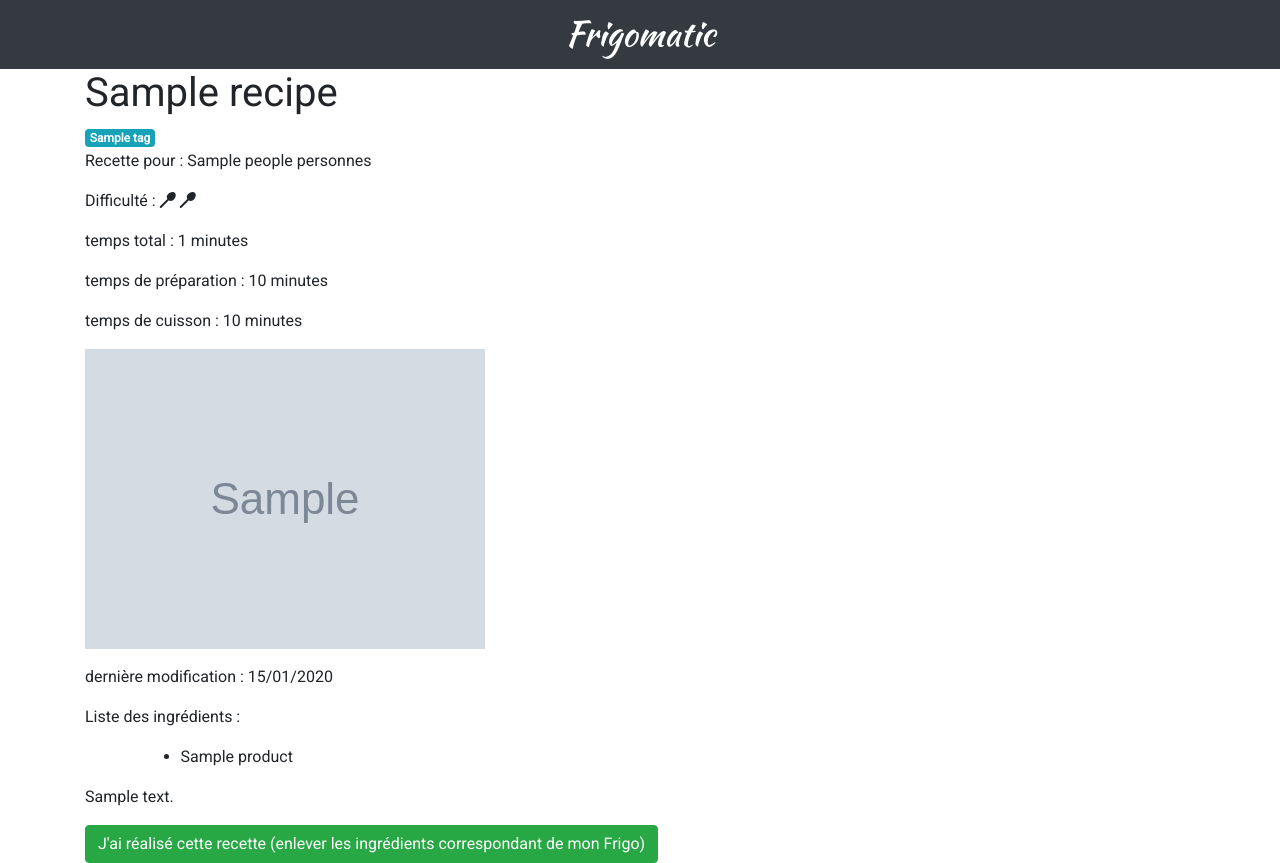
After one commit to merigoharra/Frigomatic-, a Symfony app: template templates/recipe/show.html.twig in a window 1280 px wide. The commit adds this page. Run offline with Twig, Linux system fonts and the light colour scheme; the template is opened without the code that fills it: most values are stand-ins (such as "Sample title", 1, 10 or a date in 2020); grey boxes marked "Sample" are stand-in pictures; some libraries are stand-ins or nearby versions.

Commit message:
création d'un form userProduct pour gérer l'ajout au frigo + ajout de commentaires + création de la page recette (show) + ajout de fontawsome pour ladifficulté des recettes + ajout de cocur slugger pour l'url des recettes

```diff
--- a/composer.json
+++ b/composer.json
@@ -5,6 +5,7 @@
         "php": "^7.1.3",
         "ext-ctype": "*",
         "ext-iconv": "*",
+        "cocur/slugify": "^3.2",
         "easycorp/easyadmin-bundle": "^2.1",
         "pugx/autocompleter-bundle": "^1.4",
         "sensio/framework-extra-bundle": "^5.1",
--- a/src/DataFixtures/AppFixtures.php
+++ b/src/DataFixtures/AppFixtures.php
@@ -5,6 +5,7 @@ namespace App\DataFixtures;
 use App\Entity\Role;
 use App\Entity\User;
 use Nelmio\Alice\Loader\NativeLoader;
+use App\DataFixtures\MyCustomNativeLoader;
 use Doctrine\Bundle\FixturesBundle\Fixture;
 use Doctrine\Common\Persistence\ObjectManager;
 use Symfony\Component\Security\Core\Encoder\UserPasswordEncoderInterface;
@@ -78,7 +79,8 @@ class AppFixtures extends Fixture {
 
 
         // ******************* Fixtures Alice *******************
-        $loader = new NativeLoader();
+        // $loader = new NativeLoader();
+        $loader = new MyCustomNativeLoader();
 
         //importe le fichier de fixtures et récupère les entités générés
         $entities = $loader->loadFile(__DIR__.'/fixtures.yml')->getObjects();
--- a/src/DataFixtures/fixtures.yml
+++ b/src/DataFixtures/fixtures.yml
@@ -41,6 +41,7 @@ App\Entity\Recipe:
         product: '<numberBetween(5, 10)>x @product_*'
         userFavorites: '<numberBetween(0, 10)>x @user_*'
         user: '@user_*'
+        slug: '<slugify(@self->name)>'
 
 App\Entity\UserProduct:
     fridge_{1..25}:
--- a/src/Form/UserType.php
+++ b/src/Form/UserType.php
@@ -67,9 +67,11 @@ class UserType extends TypeConfigurator
 
         $builder
             ->add('username', TextType::class, $this->getConfiguration("Pseudo : ", "Pseudo"))
+            ->addEventListener(FormEvents::PRE_SET_DATA, $listener)
             ->add('firstname', TextType::class, $this->getConfiguration("Prénom :", "Votre prénom" ) )
             ->add('lastname', TextType::class, $this->getConfiguration("Nom :", "Votre nom de famille") )
             ->add('email', EmailType::class, $this->getConfiguration("Email :", "Votre adresse mail"))
+            ->add('avatar', UrlType::class, $this->getConfiguration("Photo :", "Votre photo de profil", false))
             ->add('age', IntegerType::class, $this->getConfiguration("Age : ","Votre âge ", false))
             ->add('weight',  IntegerType::class, $this->getConfiguration("Poids : ","Votre poids en Kilo ", false))
             ->add('height', IntegerType::class, $this->getConfiguration("Taille : ","Votre Taille en cm ", false))
@@ -78,8 +80,7 @@ class UserType extends TypeConfigurator
                     'femme' => 'femme',
                 ]
             ]))
-            ->add('avatar', UrlType::class, $this->getConfiguration("Photo :", "Votre photo de profil", false))
-            ->addEventListener(FormEvents::PRE_SET_DATA, $listener);
+            ;
     }
 
     public function configureOptions(OptionsResolver $resolver)
--- a/templates/base.html.twig
+++ b/templates/base.html.twig
@@ -9,6 +9,8 @@
         integrity="sha384-ggOyR0iXCbMQv3Xipma34MD+dH/1fQ784/j6cY/iJTQUOhcWr7x9JvoRxT2MZw1T" crossorigin="anonymous">
     {# Lien GoogleFont #}
     <link href="https://fonts.googleapis.com/css?family=Kaushan+Script|Roboto&display=swap" rel="stylesheet">
+    {# Lien FontAwsome #}
+    <script src="https://kit.fontawesome.com/e280f9e8fb.js"></script>
     {# Lien vers le fichier css de l'application #}
     <link rel="stylesheet" href="{{ asset('assets/css/style.css') }}">
     <title>{% block title %}Frigomatic {% endblock %}</title>
--- a/templates/home/register.html.twig
+++ b/templates/home/register.html.twig
@@ -8,7 +8,7 @@
 
     {{form_start(form)}}
     {{form_widget(form)}}
-    <button type="submit" class="btn btn-primary bg-dark">S'inscrir</button>
+    <button type="submit" class="btn btn-primary bg-dark">S'inscrire</button>
     {{form_end(form)}}
 
 </div>
--- a/templates/recipe/index.html.twig
+++ b/templates/recipe/index.html.twig
@@ -17,6 +17,7 @@
                 <div class="card-body">
                     <h5 class="font-weight-bold">{{recipe.name}}</h5>
                     <p class="card-text"> Niveau de difficulté :{{ recipe.level }} </p>
+                    <a href="{{ path('app_recipe_show', {'slug':recipe.slug}) }}" class="btn btn-success">Go !</a>
                 </div>
             </div>
         </div>
--- /dev/null
+++ b/templates/recipe/show.html.twig
@@ -0,0 +1,42 @@
+{% extends 'base.html.twig' %}
+
+{% block title %}{{ parent() }} | {{ recipe.name }} {% endblock %}
+{% block stylesheets %}
+<link rel="stylesheet" href="{{ asset('assets/css/recipe.css') }}">{% endblock %}
+
+{% block body %}
+<article class="container">
+    <h1>{{ recipe.name }}</h1>
+    {% for tag in recipe.tag %}
+    <span class="badge badge-info">{{ tag.name }}</span>
+    {% endfor %}
+    <div class="row">
+        <section class='col'>
+            <p>Recette pour : {{ recipe.people }} personnes</p>
+            <p>Difficulté :
+                {% for i in 1..recipe.level %}
+                    <i class="fas fa-utensil-spoon"></i>
+                {% endfor %}
+            </p>
+            <p>temps total : {{ recipe.totalDuration }} minutes</p>
+            <p>temps de préparation : {{ recipe.prepDuration }} minutes</p>
+            <p>temps de cuisson : {{ recipe.bakingDuration }} minutes</p>
+            <p><img src="{{ recipe.image }}" alt="Image de la recette {{ recipe.name }}"></p>
+            <p>dernière modification : {{ recipe.updatedAt|date("d/m/Y") }}</p>
+            <div>
+                <p>Liste des ingrédients :</p>
+                <ul>
+                {% for product in recipe.product %}
+                    <li>{{ product.name }}</li>
+                {% endfor %}
+                </ul>
+            </div>
+            <p>{{ recipe.content }}</p>
+        </section>
+
+    </div>
+    <a href="#" class="btn btn-success">J'ai réalisé cette recette (enlever les ingrédients correspondant de mon
+        Frigo)</a>
+
+</article>
+{% endblock %}
--- a/templates/user_product/index.html.twig
+++ b/templates/user_product/index.html.twig
@@ -26,7 +26,7 @@
 
     {{form_start(form)}}
     {{form_widget(form)}}
-    <button type="submit" class="btn btn-primary bg-dark">S'inscrir</button>
+    <button type="submit" class="btn btn-primary bg-dark">Ajouter</button>
     {{form_end(form)}}
 
 
```
Also changed, not shown: src/Controller/RecipeController.php (+18 -0 lines), src/Controller/UserProductController.php (+22 -7 lines), src/DataFixtures/Faker/SluggerProvider.php (added, +23 -0 lines), src/DataFixtures/MyCustomNativeLoader.php (added, +25 -0 lines), src/Entity/Recipe.php (+17 -0 lines), src/Form/UserProductType.php (+7 -3 lines), src/Migrations/Version20190604100712.php (added, +35 -0 lines), 2 other files.
